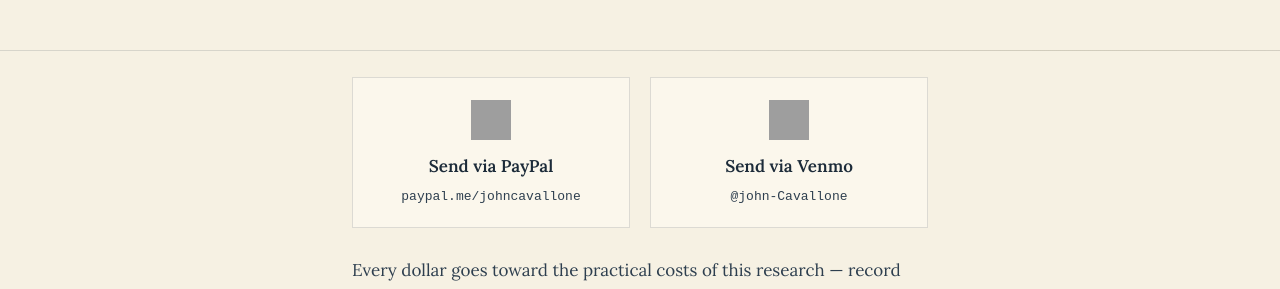
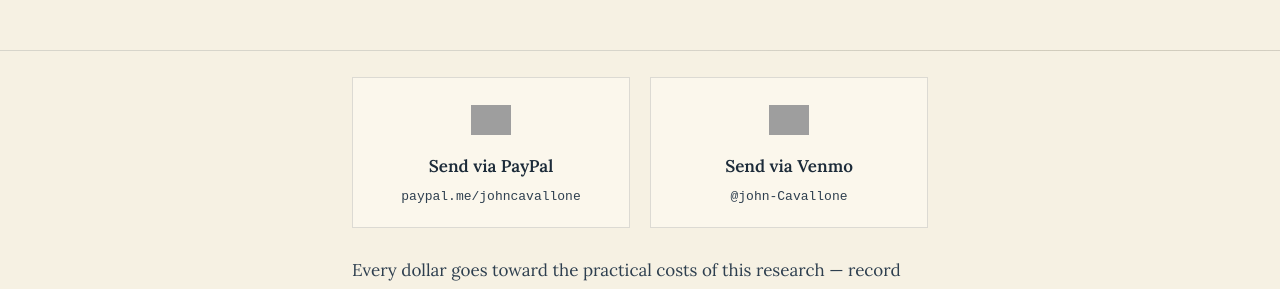
Before and after one commit to johncavallone/sassanochicago, a Jekyll site: the page built from donate.html, in a window 1280 px wide. Shown: the part 358-647 px from the top of the page. Built offline with Jekyll 4.4.1, drawn with Linux system fonts in a browser that asks for light colours; some web fonts are replaced; grey boxes are pictures that could not be loaded.

Commit message:
Add files via upload

```diff
--- a/donate.html
+++ b/donate.html
@@ -15,12 +15,12 @@ description: >-
   <div class="wrap content-block" style="max-width:640px;">
     <div class="people-row">
       <div class="pay-card">
-        <img class="pay-icon" src="https://cdn.simpleicons.org/paypal/003087" alt="PayPal" onerror="this.style.display='none';">
+        <img class="pay-icon" src="https://cdn.simpleicons.org/paypal/003087" alt="PayPal" width="40" height="40" style="width:40px; height:40px; max-width:40px; max-height:40px; object-fit:contain; display:block; margin:0 auto 12px;" onerror="this.style.display='none';">
         <h4><a href="https://www.paypal.com/paypalme/johncavallone?locale.x=en_US" target="_blank" rel="noopener" style="color:var(--ink); text-decoration:none;">Send via PayPal</a></h4>
         <div class="handle">paypal.me/johncavallone</div>
       </div>
       <div class="pay-card">
-        <img class="pay-icon" src="https://cdn.simpleicons.org/venmo/008CFF" alt="Venmo" onerror="this.style.display='none';">
+        <img class="pay-icon" src="https://cdn.simpleicons.org/venmo/008CFF" alt="Venmo" width="40" height="40" style="width:40px; height:40px; max-width:40px; max-height:40px; object-fit:contain; display:block; margin:0 auto 12px;" onerror="this.style.display='none';">
         <h4><a href="https://venmo.com/john-Cavallone" target="_blank" rel="noopener" style="color:var(--ink); text-decoration:none;">Send via Venmo</a></h4>
         <div class="handle">@john-Cavallone</div>
       </div>
```
